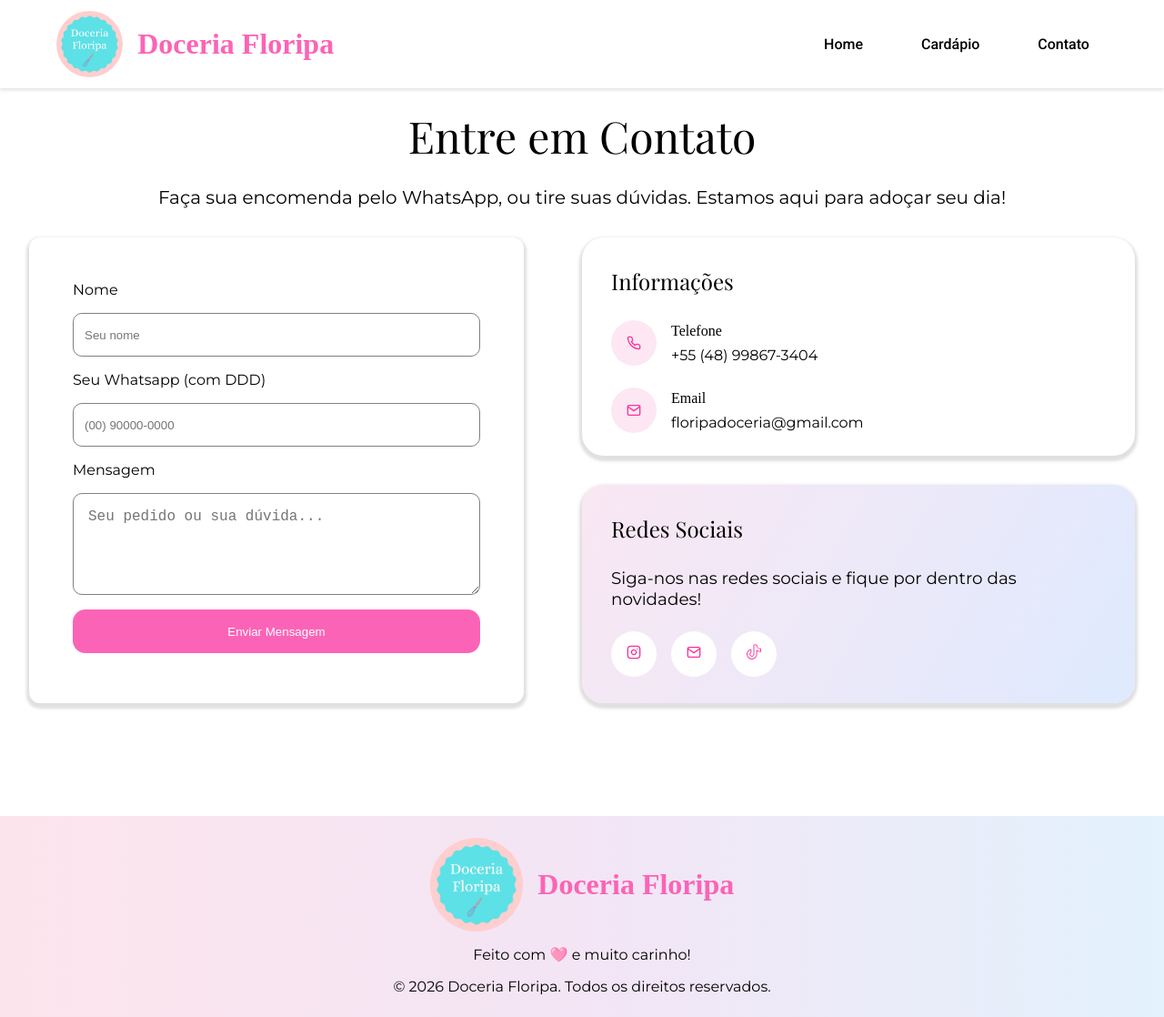
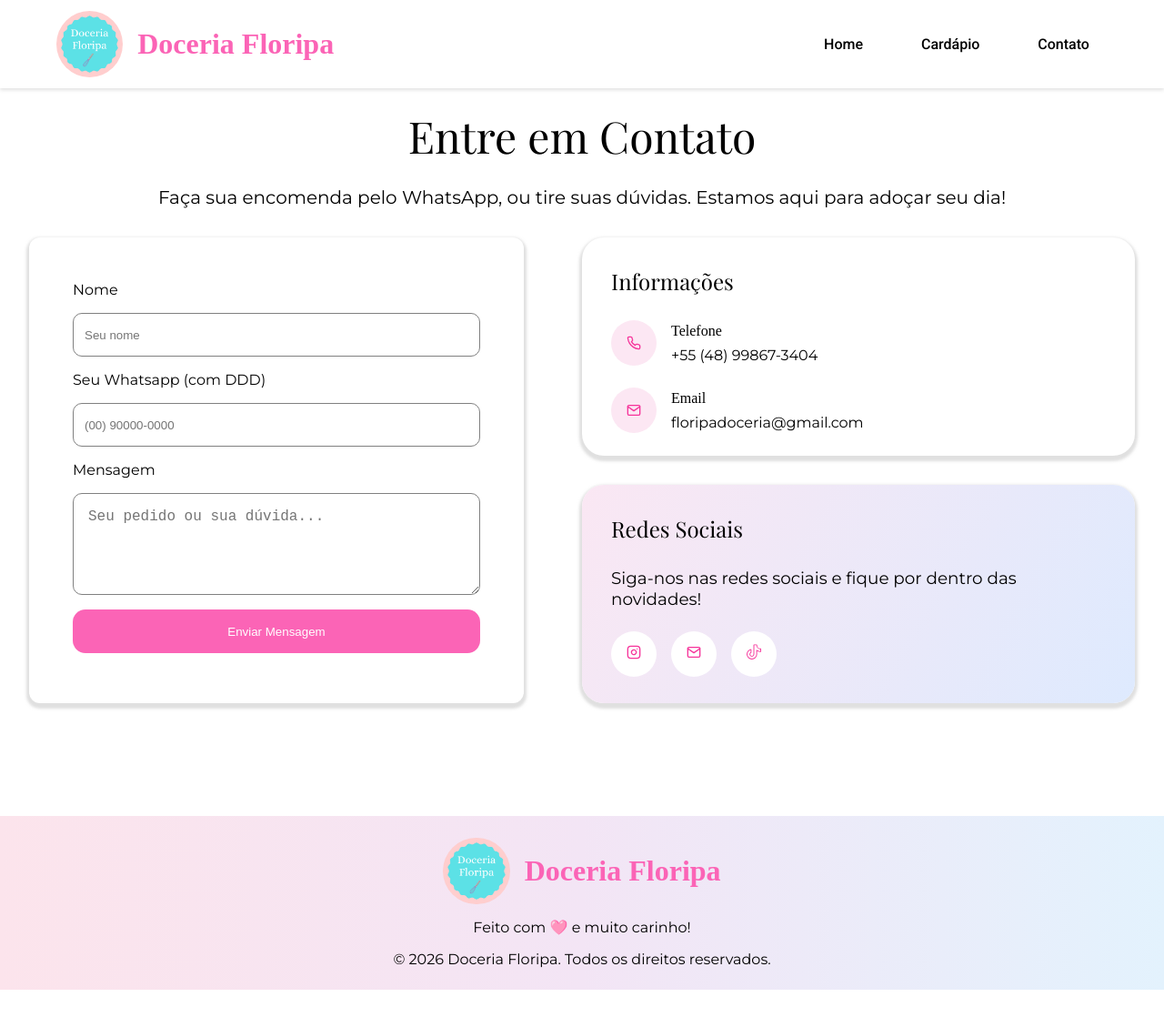
Before and after one commit to fabiothieres/ProjetoDoce, a React (Vite) app: page /Contato in a window 1280 px wide. Shown: the whole page at 91% size. After the commit the page ends 1088 px from the top, so only its background shows below. Built offline with nearby package versions, Linux system fonts and the light colour scheme; a web font is replaced by a local one.

Commit message:
Reduce footer image width from 14% to 10%

```diff
--- a/src/components/footer/footer.module.scss
+++ b/src/components/footer/footer.module.scss
@@ -18,7 +18,7 @@
       color: #fb64b6;
     }
     img {
-      width: 14%;
+      width: 10%;
       border-radius: 50%;
     }
   }
```
